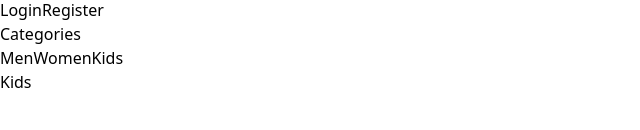
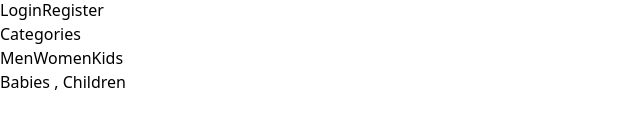
Before and after one commit to Sara-mostafa200/gitLearnReact, a React (Vite) app: page /categories/kids in a window 1280 px wide. Shown: the part 170-300 px from the top of the page, without its empty margins (0-640 px from the left). Built offline with nearby package versions, Linux system fonts and the light colour scheme.

Commit message:
updated kids file

```diff
--- a/src/Components/Kids/Kids.jsx
+++ b/src/Components/Kids/Kids.jsx
@@ -2,6 +2,6 @@ import React from 'react'
 
 export default function Kids() {
   return (
-    <div>Kids</div>
+    <div>Babies  , Children</div>
   )
 }
```
